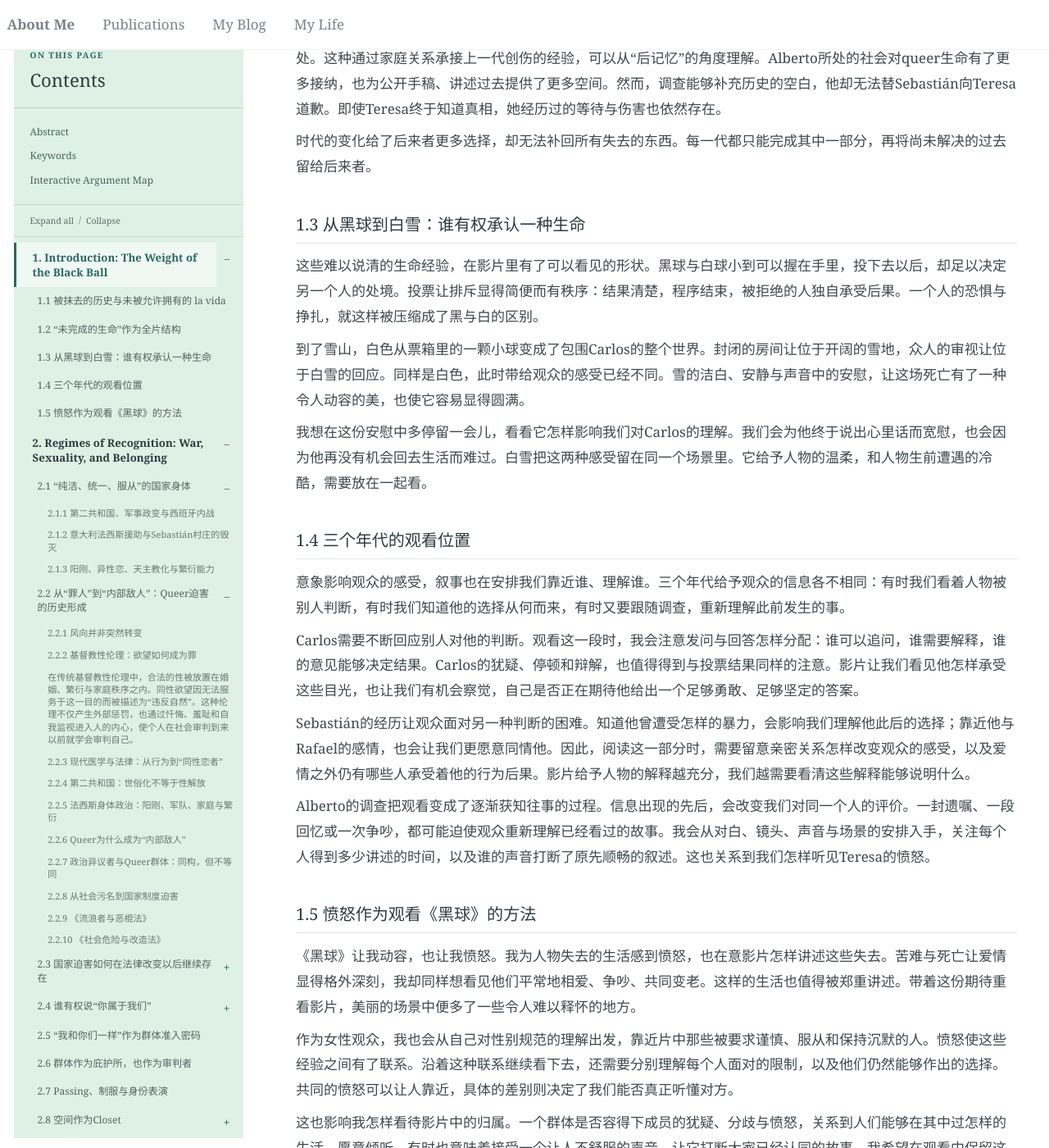
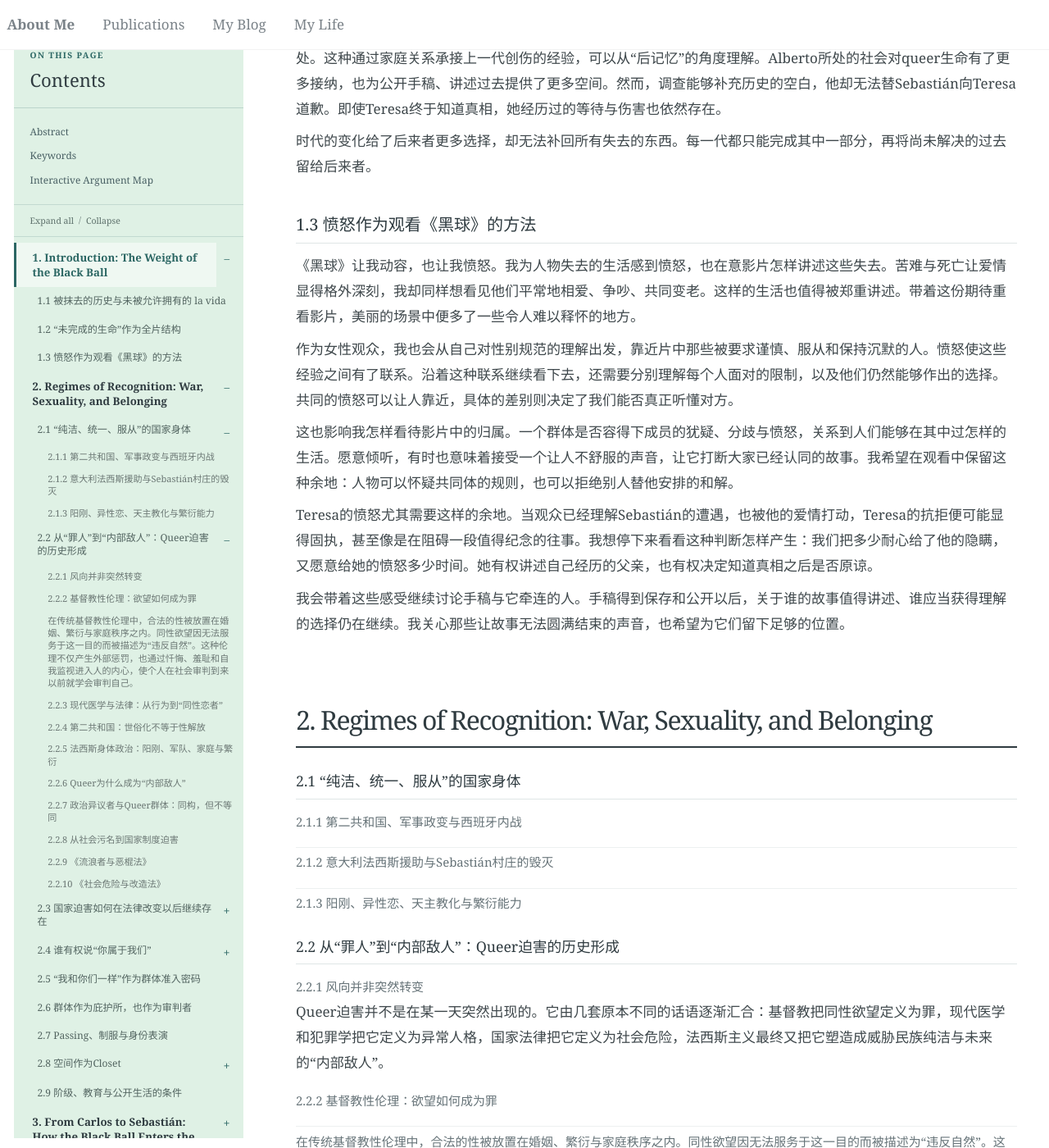
Before and after one commit to Cathylixi/Cathylixi.github.io, a Jekyll site: the page built from _posts/2026-11-10-la-bola-negra-review.md, in a window 1280 px wide and 1400 px high, scrolled down 4623 px. Shown: the whole window at 82% size. Built offline with Jekyll 4.4.1, drawn with Linux system fonts in a browser that asks for light colours; nearby versions of some CDN libraries.

Commit message:
Publish La Bola Negra from Google Docs

```diff
--- a/_posts/2026-11-10-la-bola-negra-review.md
+++ b/_posts/2026-11-10-la-bola-negra-review.md
@@ -96,25 +96,7 @@ Alberto没有亲历战争，却一直生活在战争塑造的家庭关系中。
 
 时代的变化给了后来者更多选择，却无法补回所有失去的东西。每一代都只能完成其中一部分，再将尚未解决的过去留给后来者。
 
-### 1.3 从黑球到白雪：谁有权承认一种生命
-
-这些难以说清的生命经验，在影片里有了可以看见的形状。黑球与白球小到可以握在手里，投下去以后，却足以决定另一个人的处境。投票让排斥显得简便而有秩序：结果清楚，程序结束，被拒绝的人独自承受后果。一个人的恐惧与挣扎，就这样被压缩成了黑与白的区别。
-
-到了雪山，白色从票箱里的一颗小球变成了包围Carlos的整个世界。封闭的房间让位于开阔的雪地，众人的审视让位于白雪的回应。同样是白色，此时带给观众的感受已经不同。雪的洁白、安静与声音中的安慰，让这场死亡有了一种令人动容的美，也使它容易显得圆满。
-
-我想在这份安慰中多停留一会儿，看看它怎样影响我们对Carlos的理解。我们会为他终于说出心里话而宽慰，也会因为他再没有机会回去生活而难过。白雪把这两种感受留在同一个场景里。它给予人物的温柔，和人物生前遭遇的冷酷，需要放在一起看。
-
-### 1.4 三个年代的观看位置
-
-意象影响观众的感受，叙事也在安排我们靠近谁、理解谁。三个年代给予观众的信息各不相同：有时我们看着人物被别人判断，有时我们知道他的选择从何而来，有时又要跟随调查，重新理解此前发生的事。
-
-Carlos需要不断回应别人对他的判断。观看这一段时，我会注意发问与回答怎样分配：谁可以追问，谁需要解释，谁的意见能够决定结果。Carlos的犹疑、停顿和辩解，也值得得到与投票结果同样的注意。影片让我们看见他怎样承受这些目光，也让我们有机会察觉，自己是否正在期待他给出一个足够勇敢、足够坚定的答案。
-
-Sebastián的经历让观众面对另一种判断的困难。知道他曾遭受怎样的暴力，会影响我们理解他此后的选择；靠近他与Rafael的感情，也会让我们更愿意同情他。因此，阅读这一部分时，需要留意亲密关系怎样改变观众的感受，以及爱情之外仍有哪些人承受着他的行为后果。影片给予人物的解释越充分，我们越需要看清这些解释能够说明什么。
-
-Alberto的调查把观看变成了逐渐获知往事的过程。信息出现的先后，会改变我们对同一个人的评价。一封遗嘱、一段回忆或一次争吵，都可能迫使观众重新理解已经看过的故事。我会从对白、镜头、声音与场景的安排入手，关注每个人得到多少讲述的时间，以及谁的声音打断了原先顺畅的叙述。这也关系到我们怎样听见Teresa的愤怒。
-
-### 1.5 愤怒作为观看《黑球》的方法
+### 1.3 愤怒作为观看《黑球》的方法
 
 《黑球》让我动容，也让我愤怒。我为人物失去的生活感到愤怒，也在意影片怎样讲述这些失去。苦难与死亡让爱情显得格外深刻，我却同样想看见他们平常地相爱、争吵、共同变老。这样的生活也值得被郑重讲述。带着这份期待重看影片，美丽的场景中便多了一些令人难以释怀的地方。
 
```
